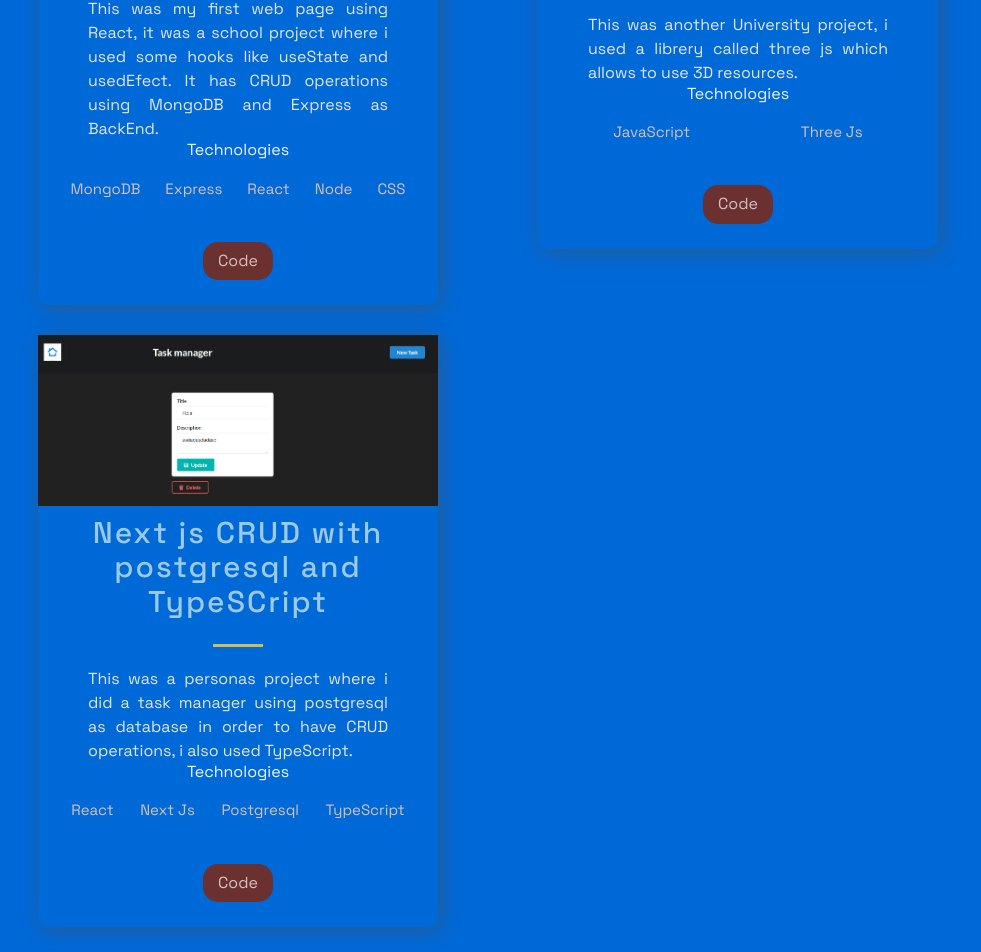
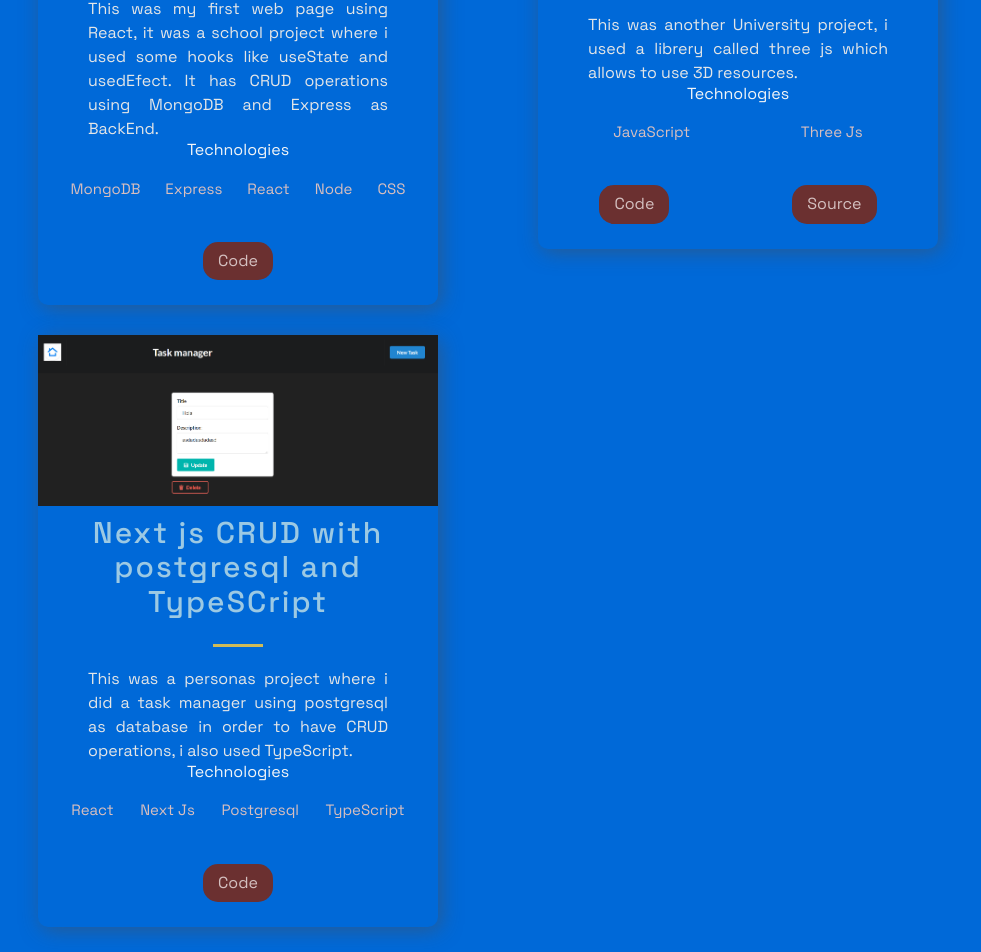
Before and after one commit to ZabdielV/Portfolio_2022_Next_js, a Next.js app: page / in a window 1280 px wide. Shown: the part 1163-2115 px from the top of the page, without its empty margins (152-1133 px from the left). Built offline with nearby package versions, Linux system fonts and the light colour scheme.

Commit message:
link a juego ping pong

```diff
--- a/src/components/Projects/Projects.js
+++ b/src/components/Projects/Projects.js
@@ -28,6 +28,7 @@ const Projects = () => (
             </div>
             <UtilityList>
               <ExternalLinks href={p.visit}>Code</ExternalLinks>
+              {i==1 ? <ExternalLinks href={p.source}>Source</ExternalLinks>:''}
               {/* <ExternalLinks href={p.source}>Source</ExternalLinks> */}
             </UtilityList>
           </BlogCard>
--- a/src/constants/constants.js
+++ b/src/constants/constants.js
@@ -13,7 +13,7 @@ export const projects = [
     description:"This was another University project, i used a librery called three js which allows to use 3D resources.",
     image: '/images/2.png',
     tags: ['JavaScript','Three Js'],
-    source: 'https://google.com',
+    source: 'https://profound-cannoli-e68a91.netlify.app',
     visit: 'https://github.com/ZabdielV/proyectoFinal-graficosComputacionales',
     id: 1,
   },
```
